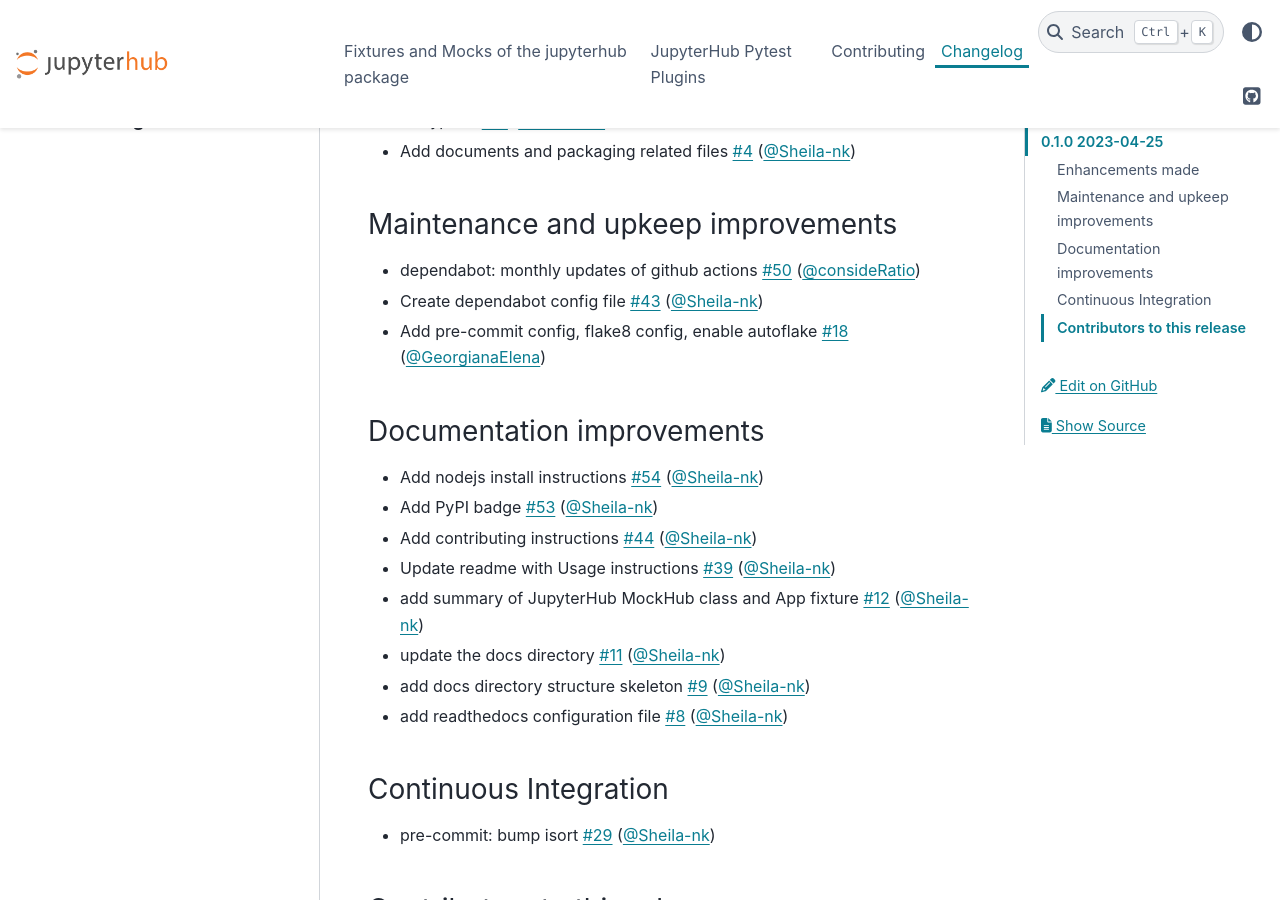
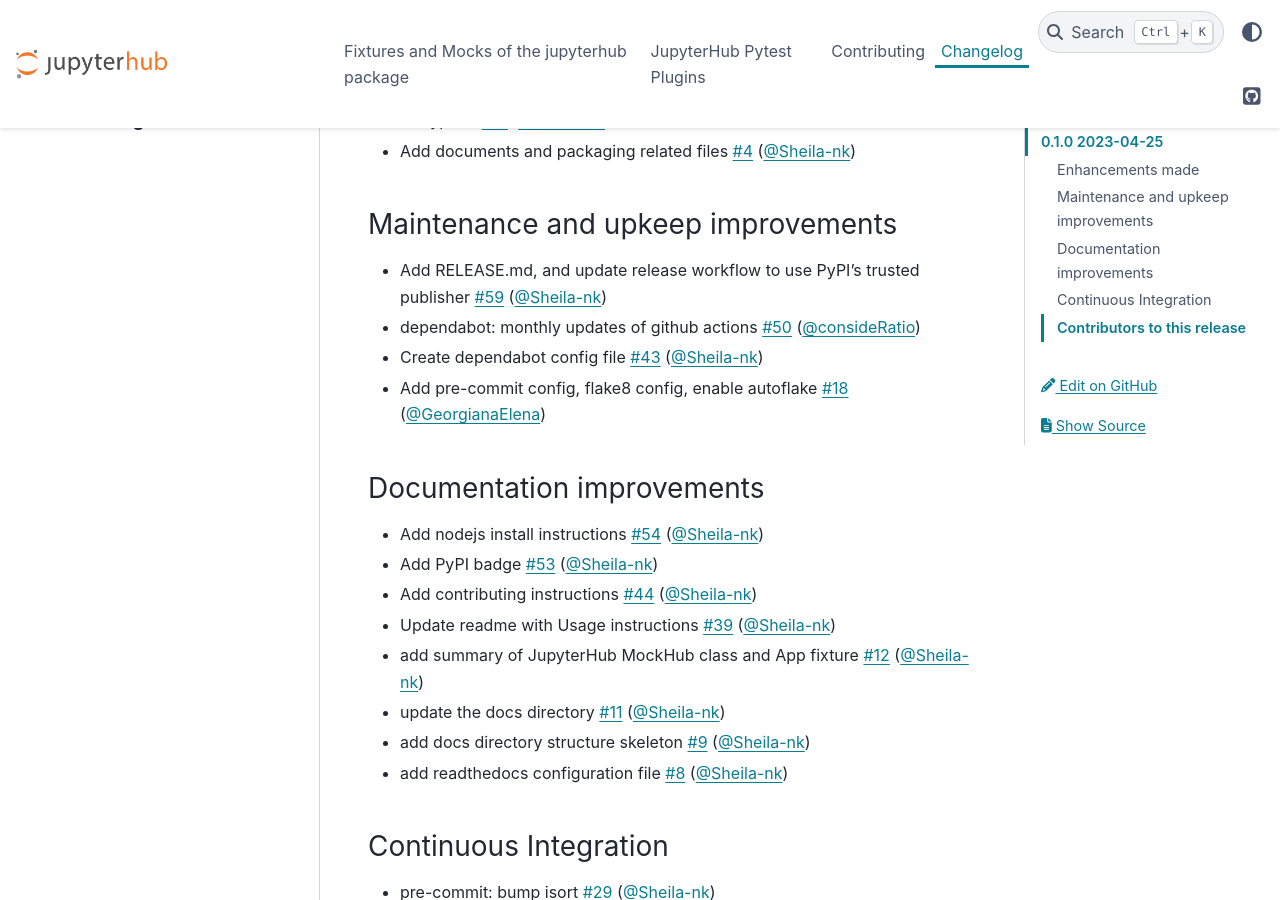
Before and after one commit to jupyterhub/pytest-jupyterhub, a Sphinx documentation site: the page built from docs/source/changelog.md, in a window 1280 px wide and 900 px high, scrolled down 902 px. Built offline with Sphinx 7.4.7 and the PyData theme 0.15.4, drawn with Linux system fonts in a browser that asks for light colours.

Commit message:
Update changelog with this PR

```diff
--- a/docs/source/changelog.md
+++ b/docs/source/changelog.md
@@ -25,6 +25,7 @@
 
 ### Maintenance and upkeep improvements
 
+- Add RELEASE.md, and update release workflow to use PyPI's trusted publisher [#59](https://github.com/jupyterhub/pytest-jupyterhub/pull/59) ([@Sheila-nk](https://github.com/Sheila-nk))
 - dependabot: monthly updates of github actions [#50](https://github.com/jupyterhub/pytest-jupyterhub/pull/50) ([@consideRatio](https://github.com/consideRatio))
 - Create dependabot config file [#43](https://github.com/jupyterhub/pytest-jupyterhub/pull/43) ([@Sheila-nk](https://github.com/Sheila-nk))
 - Add pre-commit config, flake8 config, enable autoflake [#18](https://github.com/jupyterhub/pytest-jupyterhub/pull/18) ([@GeorgianaElena](https://github.com/GeorgianaElena))
```
